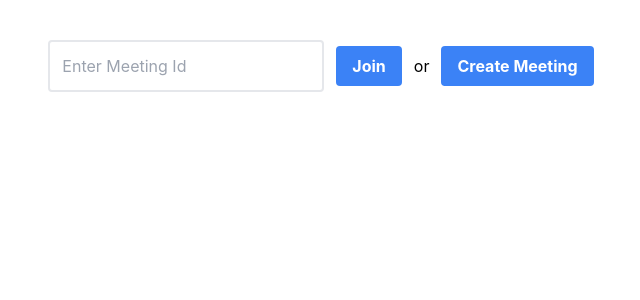
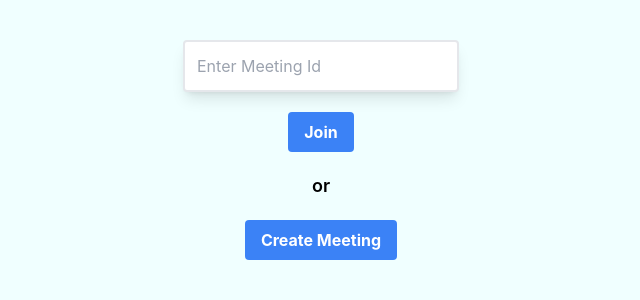
Before and after one commit to prabal-github/melo-react, a React (Create React App) app: page / in a window 1280 px wide. Shown: the top 300 px of the page, without its empty margins (319-959 px from the left). Built offline with nearby package versions, Linux system fonts and the light colour scheme.

Commit message:
new update

```diff
--- a/src/App.js
+++ b/src/App.js
@@ -1,7 +1,7 @@
 import { useEffect, useMemo, useRef, useState } from "react";
 import ReactPlayer from "react-player";
 import { Col, Row } from 'react-simple-flex-grid'
-import { MicrophoneIcon, CameraIcon, ArrowLeftOnRectangleIcon,TvIcon } from '@heroicons/react/24/solid'
+import { MicrophoneIcon, CameraIcon, ArrowLeftOnRectangleIcon, TvIcon, ClipboardDocumentListIcon } from '@heroicons/react/24/solid'
 
 import {
   MeetingConsumer,
@@ -20,17 +20,17 @@ const chunk = (arr) => {
 
 function JoinScreen({ getMeetingAndToken, updateMeetingId }) {
   return (
-    <div className="flex justify-center items-center p-10 gap-3">
+    <div className="flex justify-center items-center flex-col p-10 gap-5">
       <input
         type="text"
         placeholder="Enter Meeting Id"
         onChange={(e) => {
           updateMeetingId(e.target.value);
         }}
-        className='border-2 p-3 rounded'
+        className='border-2 p-3 rounded shadow-lg'
       />
       <button className="bg-blue-500 hover:bg-blue-700 text-white font-bold py-2 px-4 rounded" onClick={getMeetingAndToken}>Join</button>
-      {" or "}
+      <div className="text-lg font-semibold">{" or "}</div>
       <button className="bg-blue-500 hover:bg-blue-700 text-white font-bold py-2 px-4 rounded" onClick={getMeetingAndToken}>Create Meeting</button>
     </div>
   );
@@ -120,14 +120,15 @@ const ParticipantView = (props) => {
   return (
     <div className="flex flex-col gap-8 my-5" key={props.participantId}>
       <audio ref={micRef} autoPlay />
-      {webcamRef || micOn ? (
-        <div className="border-2 p-3 text-center rounded shadow-2xl">
+      {webcamRef ? (
+        <div className="border-2 p-3 text-center rounded-xl shadow-2xl h-full w-full">
           <h2 className="mb-3 text-2xl font-semibold">Web Cam View</h2>
           <video
             height={"100%"}
             width={"100%"}
             ref={webcamRef}
             autoPlay
+            className="rounded-lg"
           />
         </div>
       ) : null}
@@ -161,11 +162,16 @@ function MeetingGrid(props) {
   };
   return (
     <div className="flex justify-center items-center p-10 gap-3 flex-col">
-      <header className="text-3xl font-bold">Meeting ID: {props.meetingId}</header>
+      <div className="flex gap-5 items-center  border-2 p-3 rounded-lg">
+        <div className="text-2xl font-bold">Meeting ID:</div>
+        <span className="text-xl font-semibold">{props.meetingId}</span>
+        <div onClick={() => { navigator.clipboard.writeText(props.meetingId) }}
+        ><ClipboardDocumentListIcon className="h-6 w-6 cursor-pointer" /></div>
+      </div>
       {joined ?
         (
           <div className="flex gap-2">
-            <button className="bg-blue-500 hover:bg-blue-700 text-white font-bold py-2 px-4 rounded-full" onClick={leave}>
+            <button className="bg-red-500 hover:bg-red-700 text-white font-bold py-2 px-4 rounded-full" onClick={leave}>
               <ArrowLeftOnRectangleIcon className="h-5 w-5" />
             </button>
             <button className="bg-blue-500 hover:bg-blue-700 text-white font-bold py-2 px-4 rounded-full" onClick={toggleMic}>
@@ -175,7 +181,7 @@ function MeetingGrid(props) {
               <CameraIcon className="h-5 w-5" />
             </button>
             <button className="bg-blue-500 hover:bg-blue-700 text-white font-bold py-2 px-4 rounded-full" onClick={toggleScreenShare}>
-            <TvIcon className="h-5 w-5" />
+              <TvIcon className="h-5 w-5" />
             </button>
           </div>
         )
@@ -185,9 +191,9 @@ function MeetingGrid(props) {
         )
       }
 
-      {/* <div className='grid grid-cols-1' >
+      <div className='grid grid-cols-1' >
         {chunk([...participants.keys()]).map((k) => (
-          <div key={k} className='grid grid-cols-2' >
+          <div key={k} className='grid grid-cols-1 md:grid-cols-2 lg:grid-cols-2 space-x-5' >
             {k.map((l) => (
               <div>
                 <ParticipantView key={l} participantId={l} />
@@ -195,18 +201,18 @@ function MeetingGrid(props) {
             ))}
           </div>
         ))}
-      </div> */}
-      <div>
+      </div>
+      {/* <div>
         {chunk([...participants.keys()]).map((k) => (
-          <Row key={k} span={2} gutter={80}>
+          <Row key={k} gutter={80}>
             {k.map((l) => (
-              <Col span={2}>
-                <ParticipantView key={l} participantId={l} />
+              <Col span={4} key={l}>
+                <ParticipantView participantId={l} />
               </Col>
             ))}
           </Row>
         ))}
-      </div>
+      </div> */}
 
     </div>
   );
--- a/src/index.css
+++ b/src/index.css
@@ -9,6 +9,7 @@ body {
     sans-serif;
   -webkit-font-smoothing: antialiased;
   -moz-osx-font-smoothing: grayscale;
+  background-color: azure;
 }
 
 code {
```
